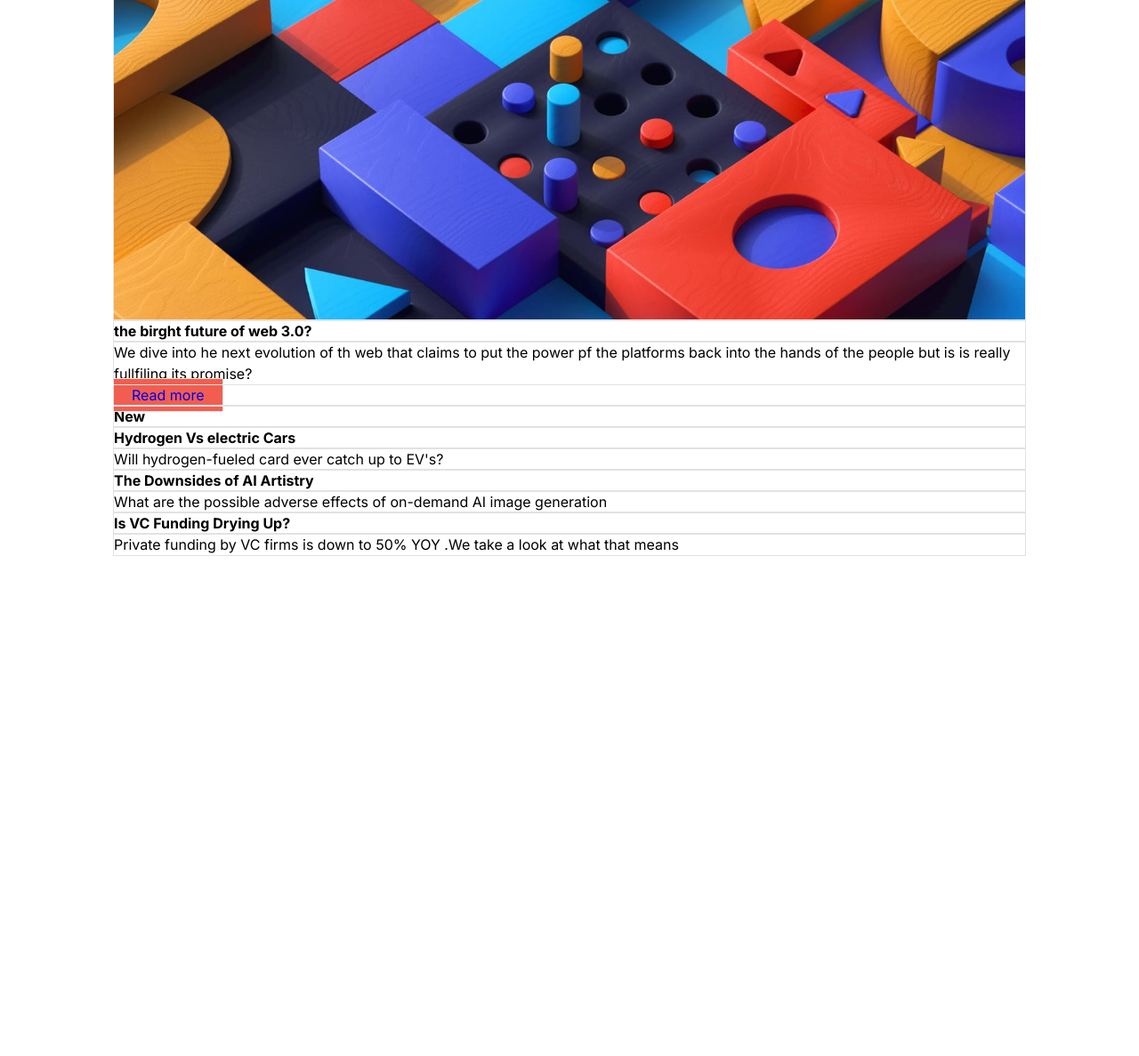
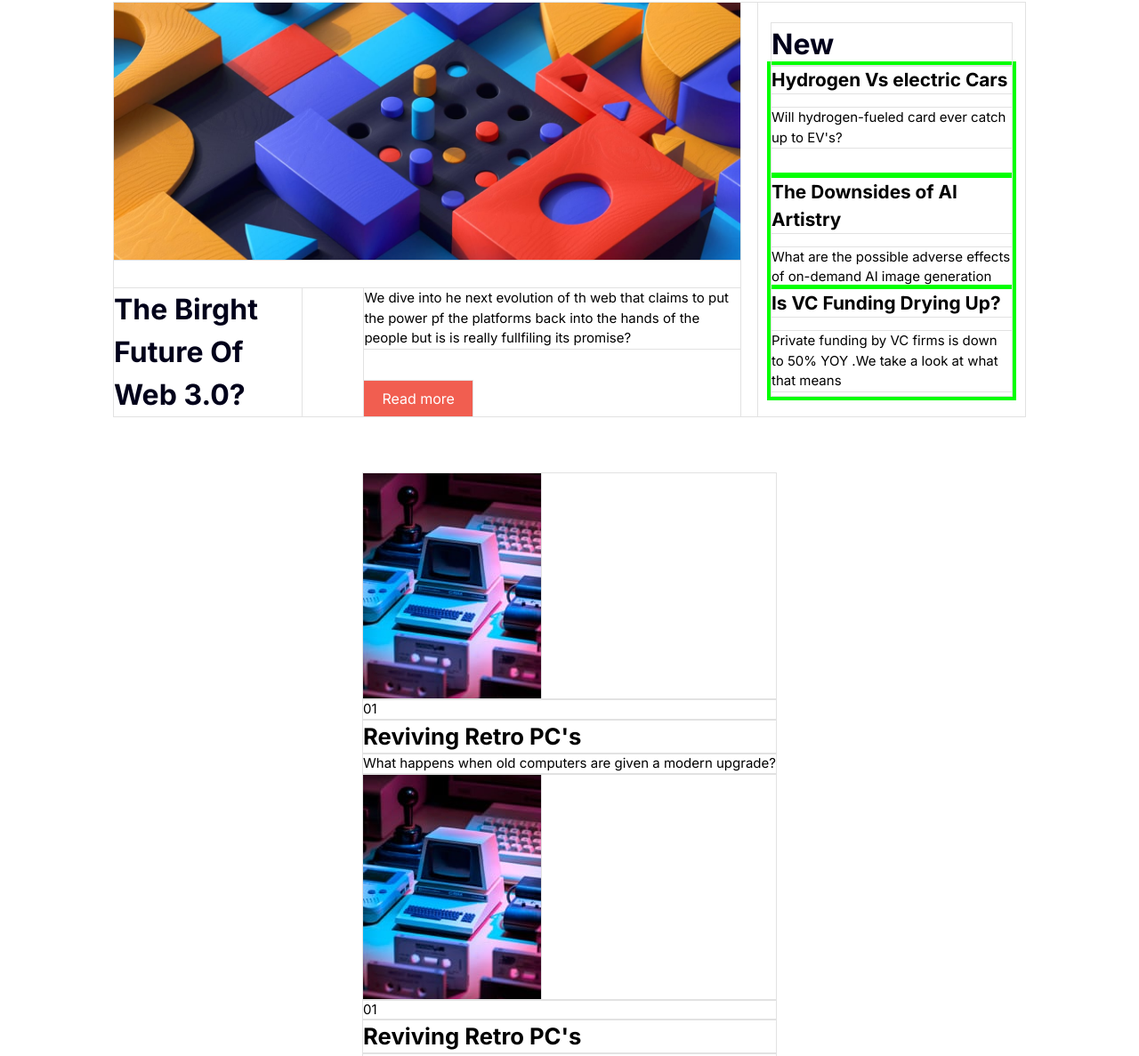
Before and after one commit to mishael-codehq/newshomepage, a plain HTML site: page index.html in a window 1280 px wide. Shown: the part 181-1368 px from the top of the page at 89% size. Before the commit the page ends 864 px from the top, so only its background shows below. Drawn offline with Linux system fonts and the light colour scheme.

Commit message:
ive done a lot before this commit i dont know what to say

```diff
--- a/index.html
+++ b/index.html
@@ -37,6 +37,7 @@
 				<div class="blog-post__image">
 					<img src="images\image-web-3-desktop.jpg" alt="" />
 				</div>
+				<div class="blog-post--uneven-columns">
 					<h1 class="blog-post__tittle">the birght future of web 3.0?</h1>
 
 					<section class="blog-post__desc-cta">
@@ -51,13 +52,14 @@
 							Read more
 						</a>
 					</section>
+				</div>
 			</article>
 			<section class="blog-links">
-				<div class="blog-links__container">
+				<div class="blog-links--container">
 					<h1 class="blog-links__title">New</h1>
 					<div class="blog-links--even-rows">
 						<!-- ? blog link 1 -->
-						<section class="blog-link__1">
+						<section class="blog-link">
 							<h2 class="blog-link__tittle">Hydrogen Vs electric Cars</h2>
 							<p class="blog-link__description">
 								Will hydrogen-fueled card ever catch up to EV's?
@@ -66,7 +68,7 @@
 						<!-- ? end -->
 
 						<!-- ? blog link 2 -->
-						<section class="blog-link__1">
+						<section class="blog-link">
 							<h2 class="blog-link__tittle">The Downsides of AI Artistry</h2>
 							<p class="blog-link__description">
 								What are the possible adverse effects of on-demand AI image
@@ -76,7 +78,7 @@
 						<!-- ? end -->
 
 						<!-- ? blog link 3 -->
-						<section class="blog-link__1">
+						<section class="blog-link">
 							<h2 class="blog-link__tittle">Is VC Funding Drying Up?</h2>
 							<p class="blog-link__description">
 								Private funding by VC firms is down to 50% YOY .We take a look
@@ -88,5 +90,71 @@
 				</div>
 			</section>
 		</main>
+		<footer>
+			<div class="footer__blog-post--container">
+				<!-- ? footer article 1 -->
+				<section class="footer__blog-post">
+					<!-- blog post image -->
+					<div
+						class="footer__blog-post__image image-container footer__blog-post__col-sm">
+						<img src="images/image-retro-pcs.jpg" alt="" />
+					</div>
+
+					<div class="footer__blog-post--col-lg">
+						<!-- footer number  -->
+						<p class="footer__blog-post__number">01</p>
+						<!-- footer tittle -->
+						<h2 class="footer__blog-post__tittle">Reviving Retro PC's</h2>
+						<!-- footer description -->
+						<p class="footer__blog-post__desc">
+							What happens when old computers are given a modern upgrade?
+						</p>
+					</div>
+				</section>
+				<!-- ? end  -->
+
+				<!-- ? footer article 2 -->
+				<section class="footer__blog-post">
+					<!-- blog post image -->
+					<div
+						class="footer__blog-post__image image-container footer__blog-post__col-sm">
+						<img src="images/image-retro-pcs.jpg" alt="" />
+					</div>
+
+					<div class="footer__blog-post--col-lg">
+						<!-- footer number  -->
+						<p class="footer__blog-post__number">01</p>
+						<!-- footer tittle -->
+						<h2 class="footer__blog-post__tittle">Reviving Retro PC's</h2>
+						<!-- footer description -->
+						<p class="footer__blog-post__desc">
+							What happens when old computers are given a modern upgrade?
+						</p>
+					</div>
+				</section>
+				<!-- ? end  -->
+
+				<!-- ? footer article 2 -->
+				<section class="footer__blog-post">
+					<!-- blog post image -->
+					<div
+						class="footer__blog-post__image image-container footer__blog-post__col-sm">
+						<img src="images/image-retro-pcs.jpg" alt="" />
+					</div>
+
+					<div class="footer__blog-post--col-lg">
+						<!-- footer number  -->
+						<p class="footer__blog-post__number">01</p>
+						<!-- footer tittle -->
+						<h2 class="footer__blog-post__tittle">Reviving Retro PC's</h2>
+						<!-- footer description -->
+						<p class="footer__blog-post__desc">
+							What happens when old computers are given a modern upgrade?
+						</p>
+					</div>
+				</section>
+				<!-- ? end  -->
+			</div>
+		</footer>
 	</body>
 </html>
--- a/style.css
+++ b/style.css
@@ -23,17 +23,25 @@ h4,
 h5,
 h6 {
 	font-size: inherit;
+	color: var(--verry-dark-blue);
+}
+h1 {
+	font-size: 2rem;
+}
+h2 {
+	font-size: 1.602rem;
+}
+p {
+	font-size: 15px;
 }
 
 body {
-	width: 100%;
-	height: 100%;
-
 	display: flex;
 	flex-direction: column;
 	align-items: center;
 	margin-top: 4rem;
 	font-family: "Inter", sans-serif;
+	gap: var(--gap);
 }
 
 main,
@@ -52,6 +60,8 @@ header {
 	background-color: var(--primary-soft-red);
 	padding: 8px 20px;
 	transition: all 300ms ease;
+	color: white;
+	width: fit-content;
 }
 .primary-btn:hover {
 	letter-spacing: 1px;
@@ -85,3 +95,66 @@ nav {
 	align-items: center;
 	justify-content: center;
 }
+main {
+	display: flex;
+	justify-content: space-between;
+	gap: 2%;
+}
+.blog-post {
+	flex: 1.5;
+	flex-basis: 300px;
+}
+
+.blog-links {
+	flex: 1;
+	flex-basis: 30%;
+	max-width: 300px;
+}
+.blog-post--uneven-columns {
+	display: flex;
+	justify-content: space-between;
+	margin-top: 2rem;
+}
+.blog-post__tittle {
+	flex-basis: 30%;
+}
+.blog-post__desc-cta {
+	flex-basis: 60%;
+}
+.blog-post__tittle {
+	text-transform: capitalize;
+	font-size: 2rem;
+}
+.blog-post__desc-cta {
+	display: flex;
+	flex-direction: column;
+	justify-content: space-between;
+}
+.blog-links {
+	display: flex;
+	align-items: center;
+	justify-content: center;
+}
+.blog-links--container {
+	width: 90%;
+	height: 90%;
+	display: flex;
+	flex-direction: column;
+}
+.blog-links--even-rows {
+	height: 100%;
+	display: flex;
+	flex-direction: column;
+	justify-content: space-between;
+	gap: 0px;
+}
+.blog-link {
+	height: 7.5rem;
+	display: flex;
+	flex-direction: column;
+	gap: 1rem;
+	outline: 5px solid lime;
+}
+.blog-links h2 {
+	font-size: 1.3rem;
+}
```
Lines whose indentation alone changed are shown as unchanged.
